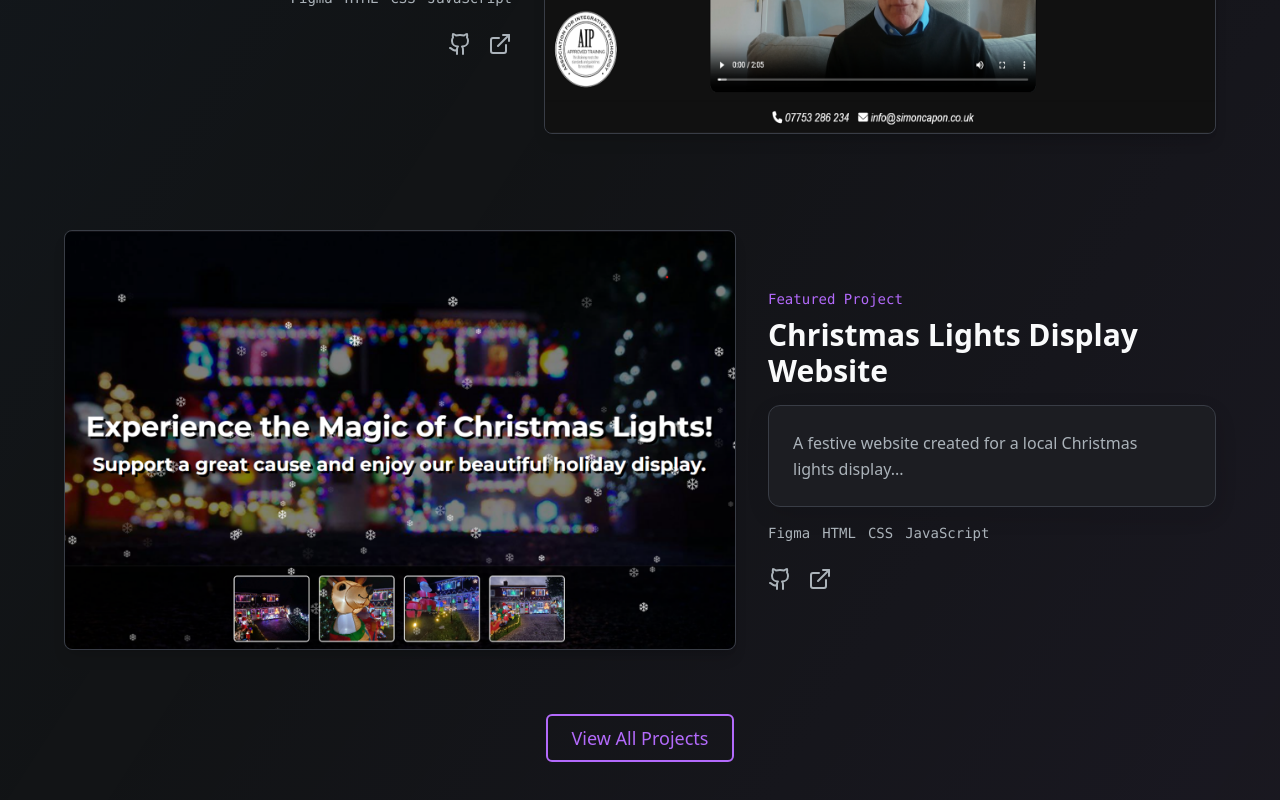
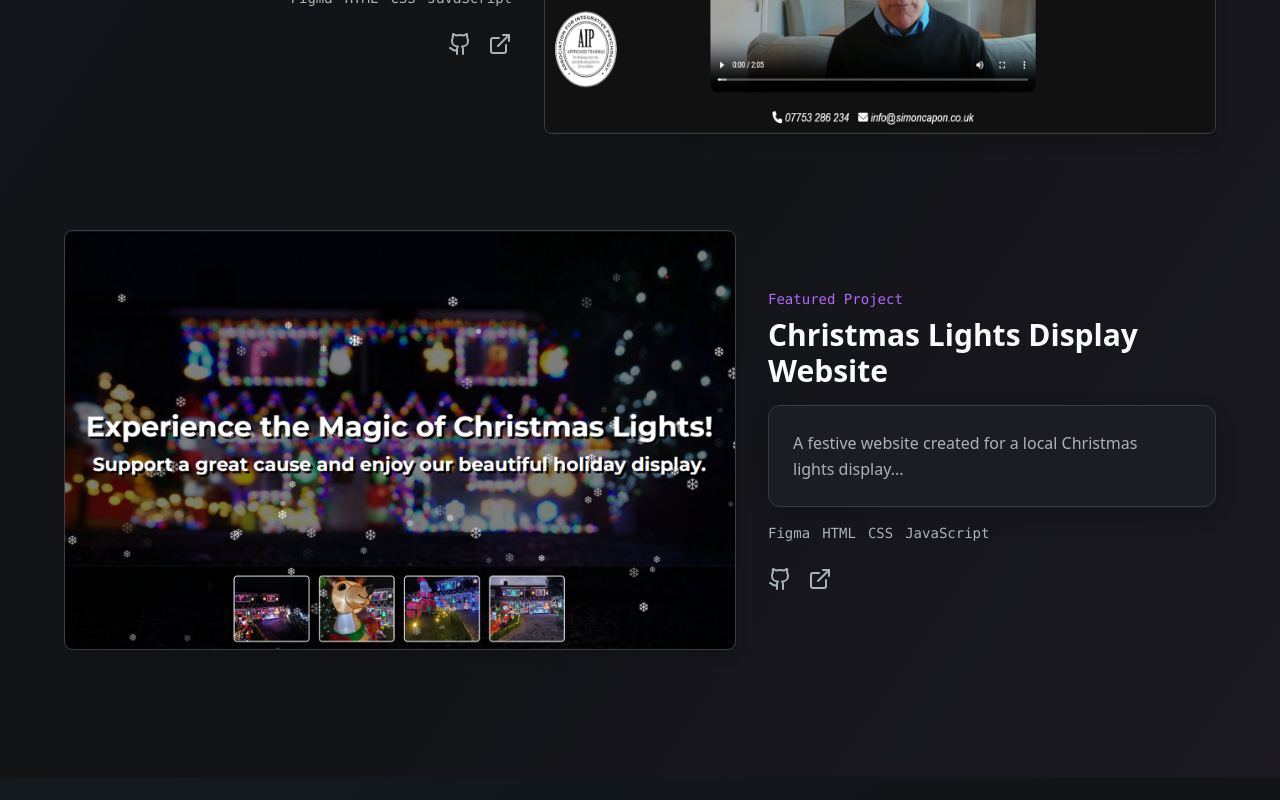
Before and after one commit to Joeeeeca/port, a React (Vite) app: page / in a window 1280 px wide. Shown: the part 1908-2708 px from the top of the page. Built offline with nearby package versions, Linux system fonts and the light colour scheme.

Commit message:
Adding correct paths to hero buttons

```diff
--- a/components/hero-section.tsx
+++ b/components/hero-section.tsx
@@ -39,16 +39,20 @@ export function HeroSection() {
 
           {/* CTA Buttons */}
           <div className="flex flex-wrap gap-4">
+            <a href="#projects" className="mx-auto lg:mx-0">
          <Button
   size="lg"
   className="bg-transparent border-2 border-accent text-accent hover:bg-accent/10 hover:text-[#fff] dark:text-accent dark:border-accent text-primary border-primary mx-auto lg:mx-0 cursor-pointer"
 >
   View My Work
 </Button>
+</a>
 
+<a href="#contact" className="mx-auto lg:mx-0">
             <Button size="lg" variant="outline" className="border-2 bg-transparent mx-auto lg:mx-0 cursor-pointer">
               Get In Touch
             </Button>
+            </a>
           </div>
 
           {/* Social Links */}
--- a/components/projects-section.tsx
+++ b/components/projects-section.tsx
@@ -152,17 +152,6 @@ export function ProjectsSection() {
             </div>
           ))}
         </div>
-
-        {/* View More Button */}
-        <div className="flex justify-center mt-16">
-          <Button
-            size="lg"
-            variant="outline"
-            className="border-2 border-accent text-accent hover:bg-accent/10 bg-transparent"
-          >
-            View All Projects
-          </Button>
-        </div>
       </div>
     </section>
     </>
```
Also changed, not shown: 1 other file (tests, documents, lock files or other folders).
